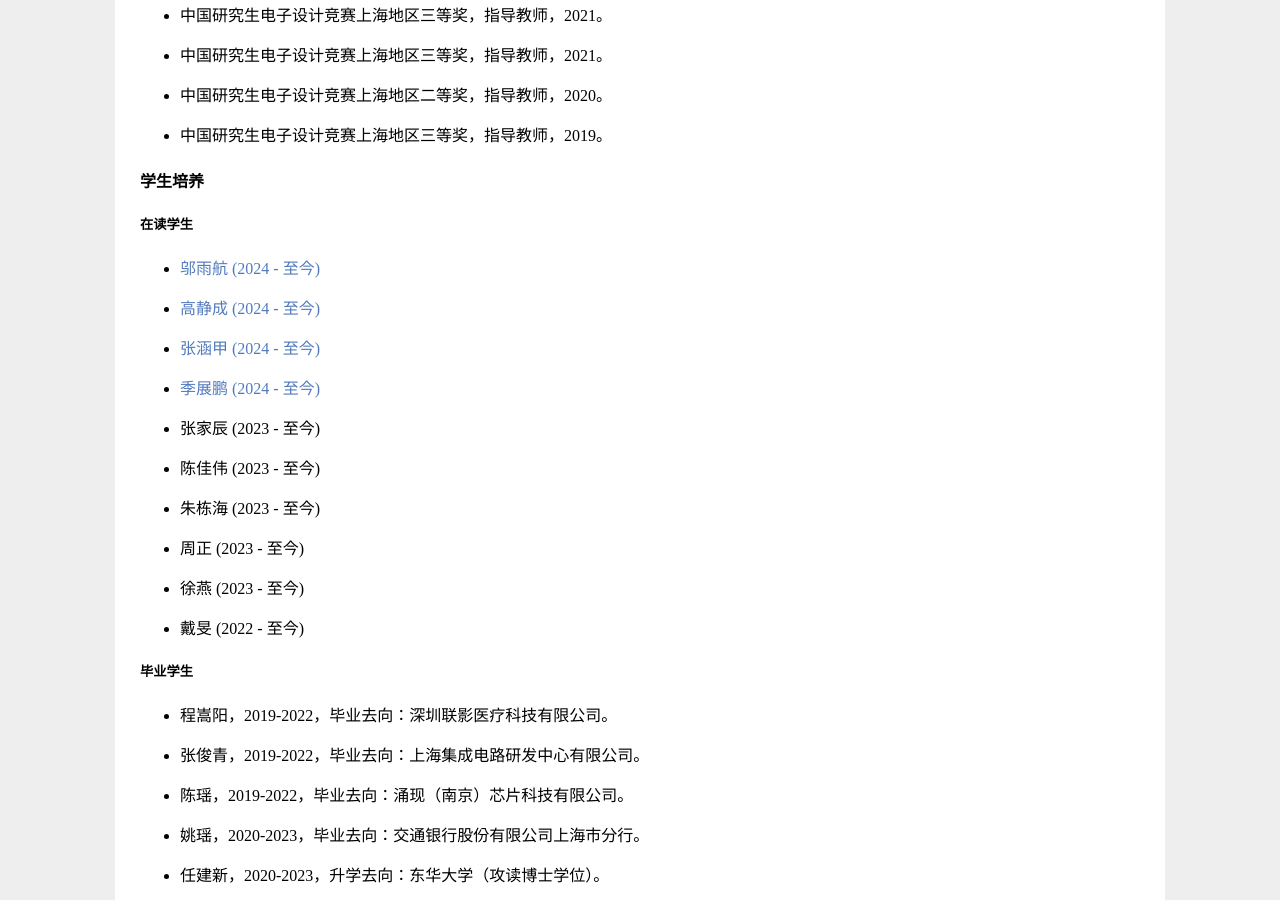
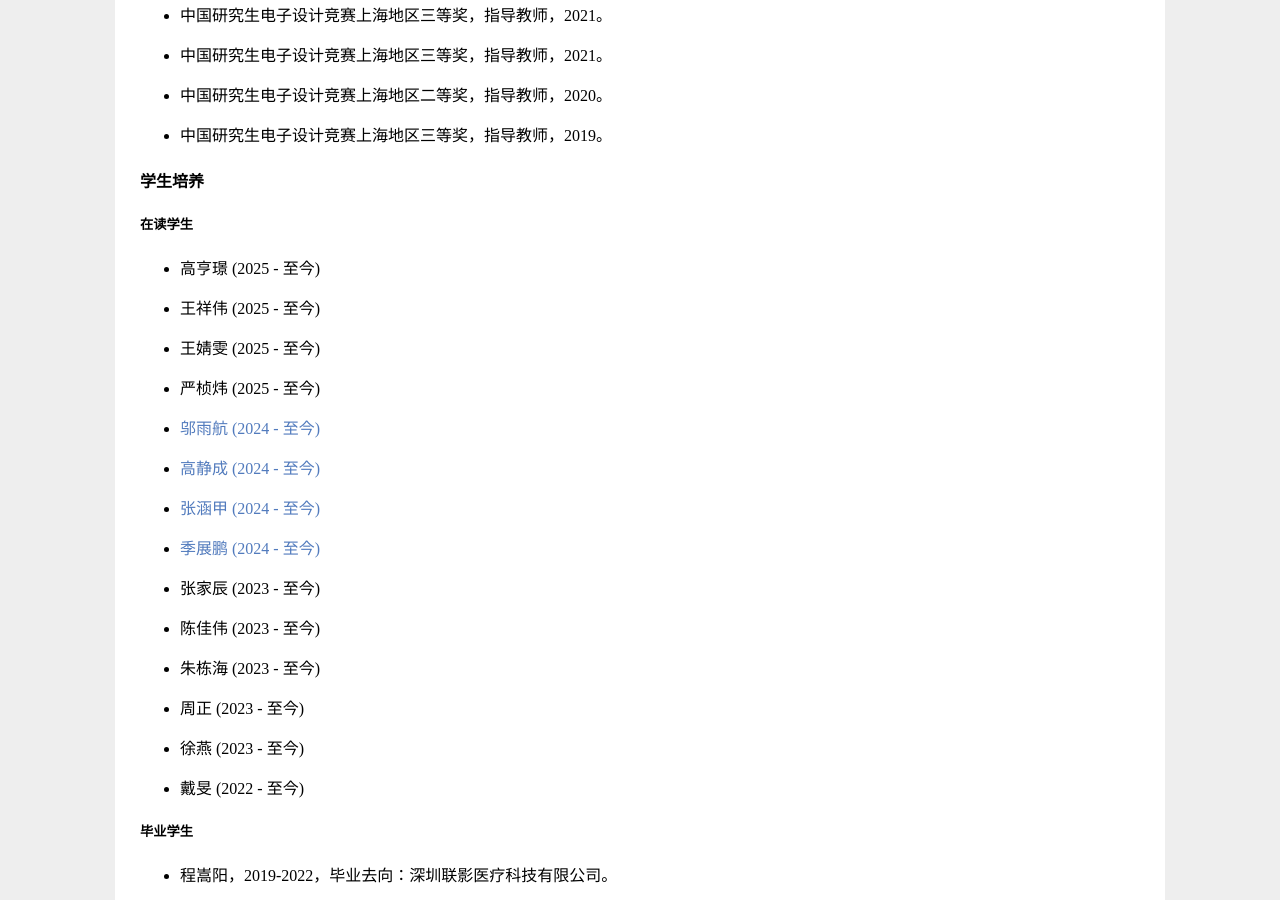
Before and after one commit to X-Lab-CN/introduce, a Jekyll site: the page introduce.html, which Jekyll copies as it is, in a window 1280 px wide and 900 px high, scrolled down 8020 px. Built offline with Jekyll 4.4.1, drawn with Linux system fonts in a browser that asks for light colours.

Commit message:
Update introduce.html

```diff
--- a/introduce.html
+++ b/introduce.html
@@ -767,6 +767,20 @@
         </ul>
         <h4>学生培养</h4>
         <h5>在读学生</h5>
+		<ul>
+            <li>
+                <p>高亨璟 (2025 - 至今)</p>
+            </li>
+            <li>
+                <p>王祥伟 (2025 - 至今)</p>
+            </li>
+            <li>
+                <p>王婧雯 (2025 - 至今)</p>
+            </li>
+            <li>
+                <p>严桢炜 (2025 - 至今)</p>
+            </li>
+        </ul>
         <ul>
             <li>
                 <a href="https://blog.csdn.net/weixin_57128596?type=blog"><p>邬雨航 (2024 - 至今)</p></a>
```
